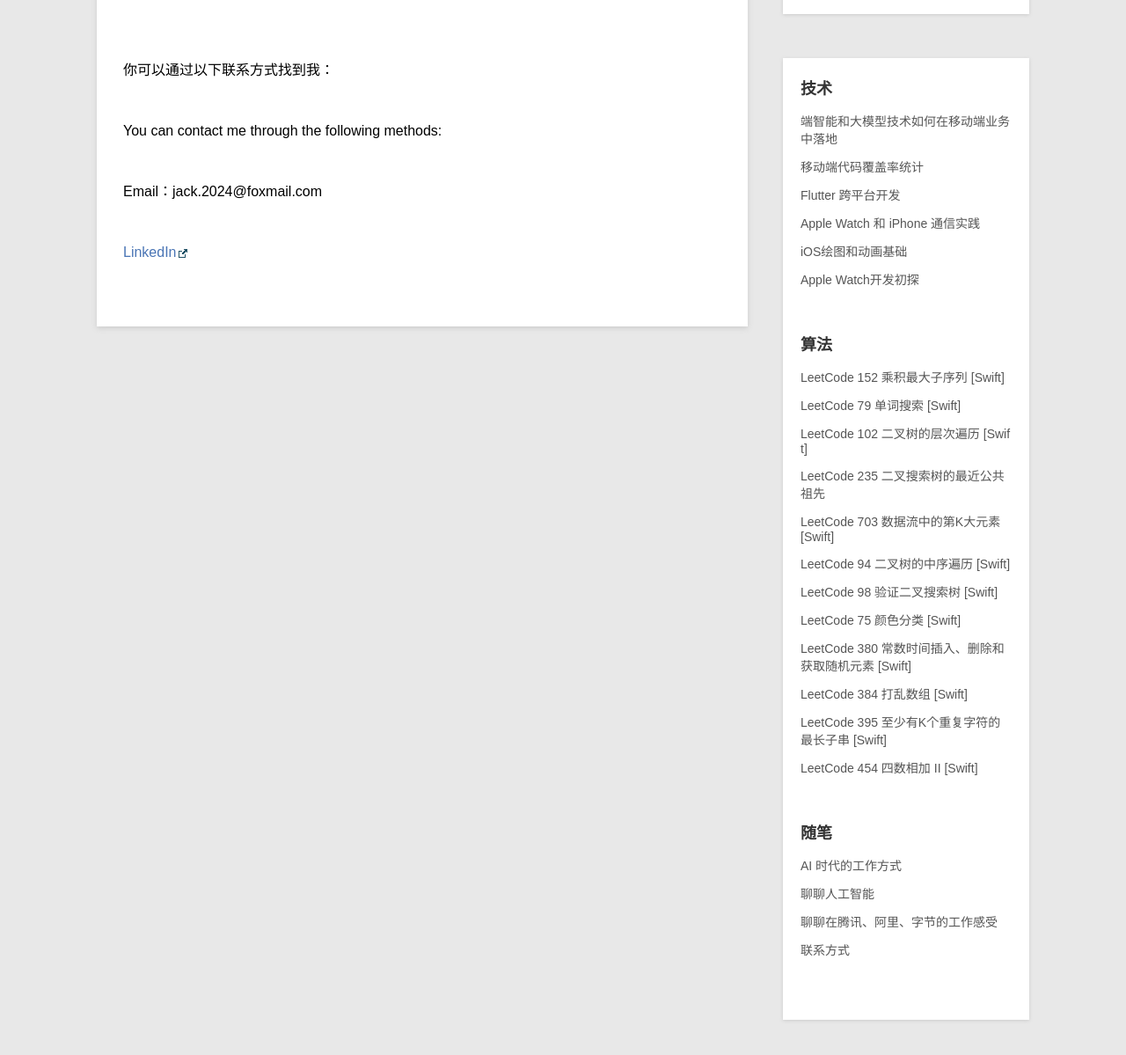
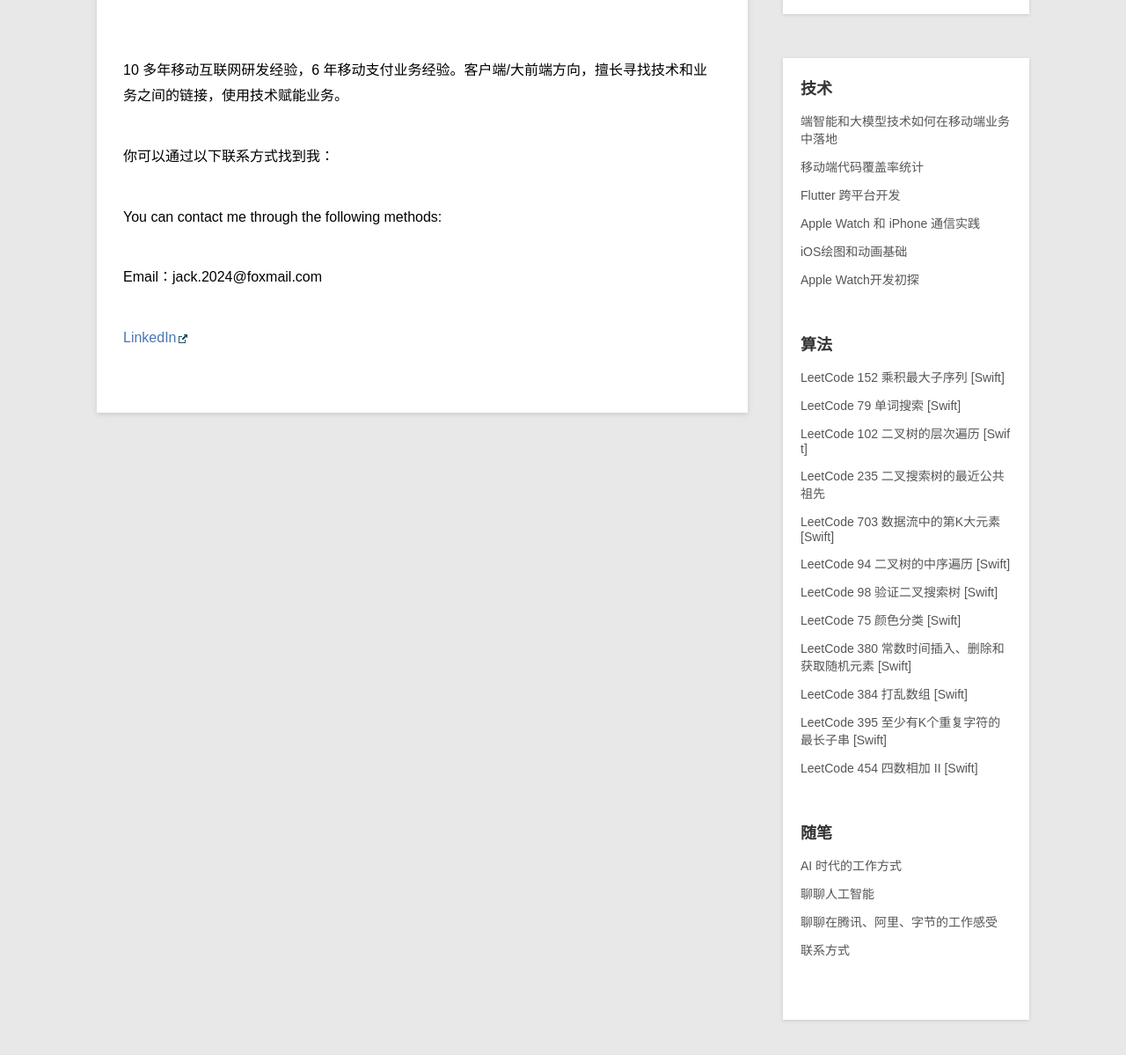
Before and after one commit to nilsun/nilsun.github.io, a Jekyll site: the page built from _posts/project/2024-12-26-contact-me.md, in a window 1280 px wide, cut to the strip 189-1398 px from the top of the page. Shown: the top 1199 px of the strip at 88% size. Built offline with Jekyll 4.4.1, drawn with Linux system fonts in a browser that asks for light colours; Markdown is read by kramdown in place of the engine named in the settings; comment, search, counter and statistics services are not loaded.

Commit message:
Update 2024-12-26-contact-me.md

```diff
--- a/_posts/project/2024-12-26-contact-me.md
+++ b/_posts/project/2024-12-26-contact-me.md
@@ -6,6 +6,8 @@ description: Contact me
 published: true
 ---
 
+10 多年移动互联网研发经验，6 年移动支付业务经验。客户端/大前端方向，擅长寻找技术和业务之间的链接，使用技术赋能业务。
+
 你可以通过以下联系方式找到我：
 
 You can contact me through the following methods:
```
